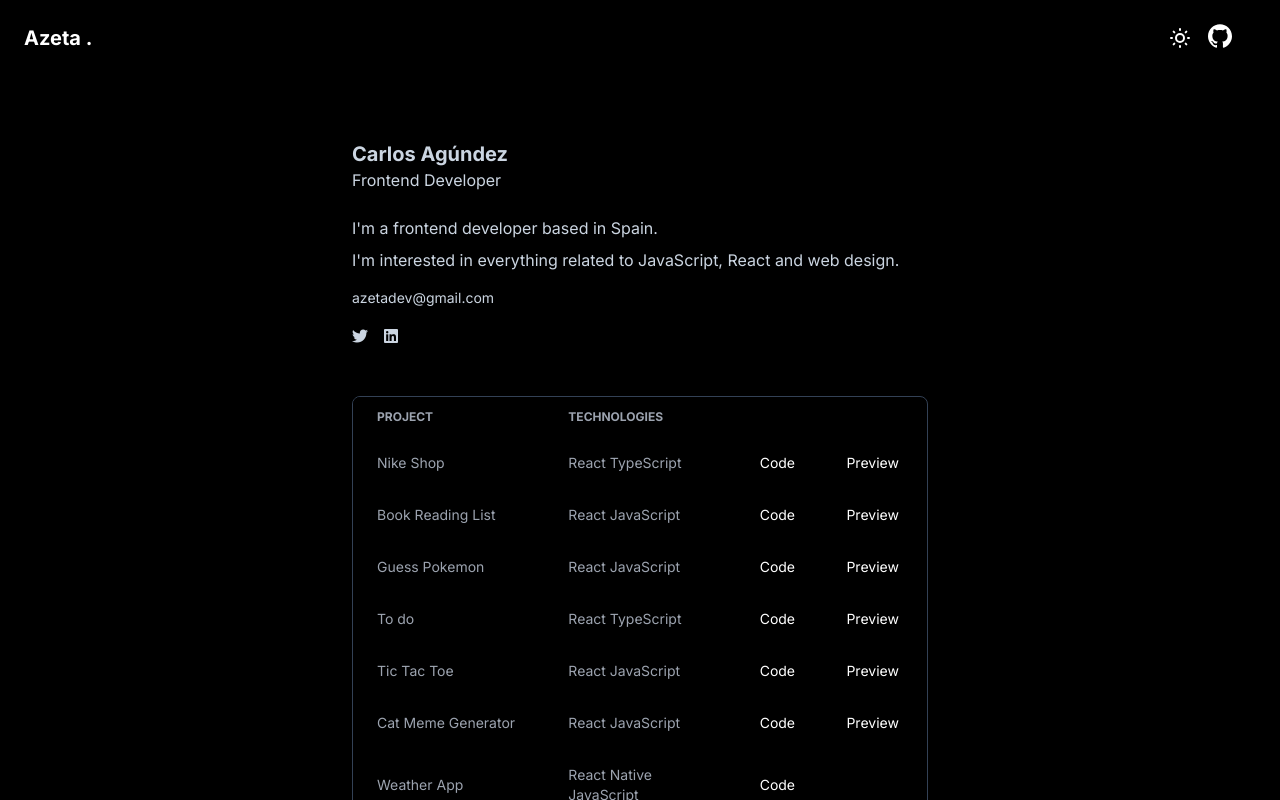
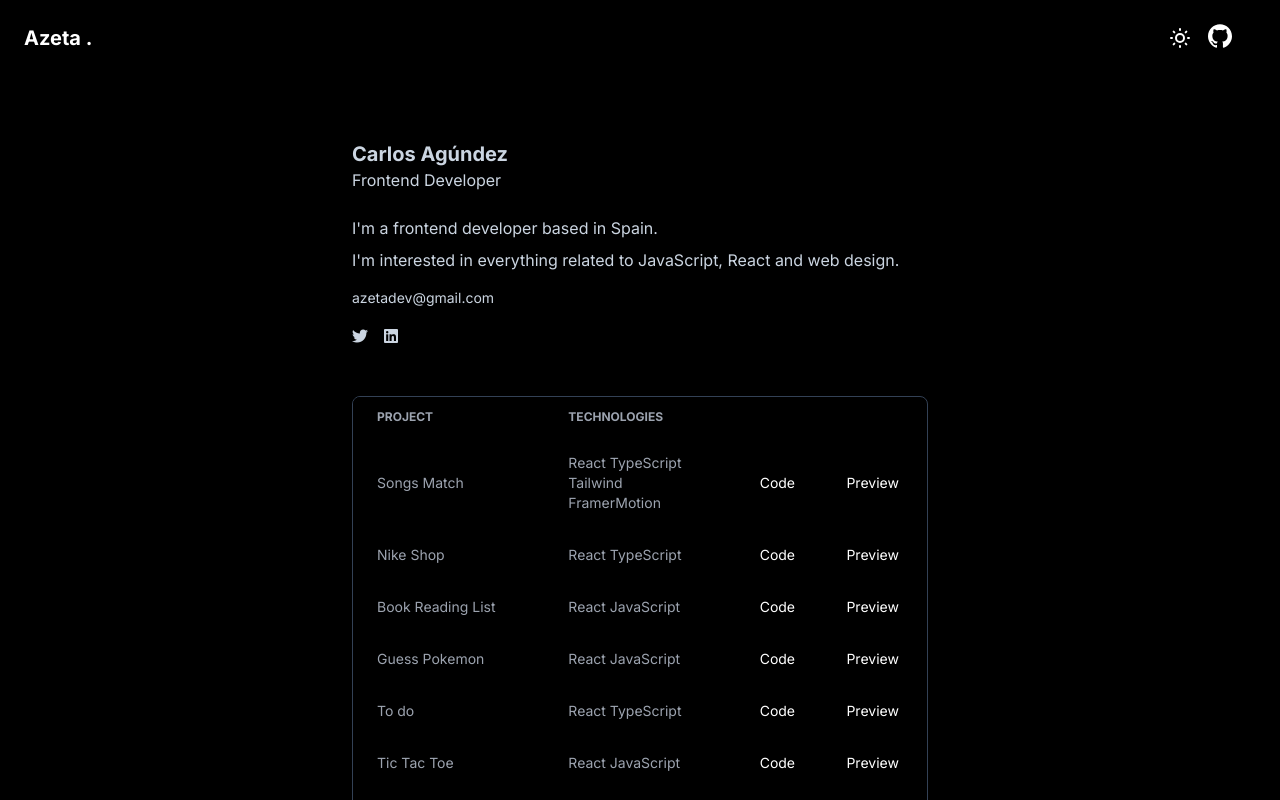
Before and after one commit to carlosazeta/carlosazeta-web, a React (Vite) app: page / in a window 1280 px wide. Shown: the top 800 px of the page. Built offline with nearby package versions, Linux system fonts and the light colour scheme.

Commit message:
Add songs match project

```diff
--- a/src/components/ProjectsTable.jsx
+++ b/src/components/ProjectsTable.jsx
@@ -11,6 +11,16 @@ export function ProjectsTable () {
               </tr>
             </thead>
             <tbody>
+              <tr className='bg-white dark:bg-black'>
+                <td className='py-4 px-6'>Songs Match</td>
+                <td className='py-4 px-6'>React TypeScript Tailwind FramerMotion</td>
+                <td className='py-4 px-6'>
+                  <a href='https://github.com/carlosazeta/top-songs' target='_blank' className='text-black dark:text-white hover:underline' rel='noreferrer'>Code</a>
+                </td>
+                <td className='py-4 px-6'>
+                  <a href='https://top-songs-six.vercel.app/' target='_blank' className='text-black dark:text-white hover:underline' rel='noreferrer'>Preview</a>
+                </td>
+              </tr>
               <tr className='bg-white dark:bg-black'>
                 <td className='py-4 px-6'>Nike Shop</td>
                 <td className='py-4 px-6'>React TypeScript</td>
```
